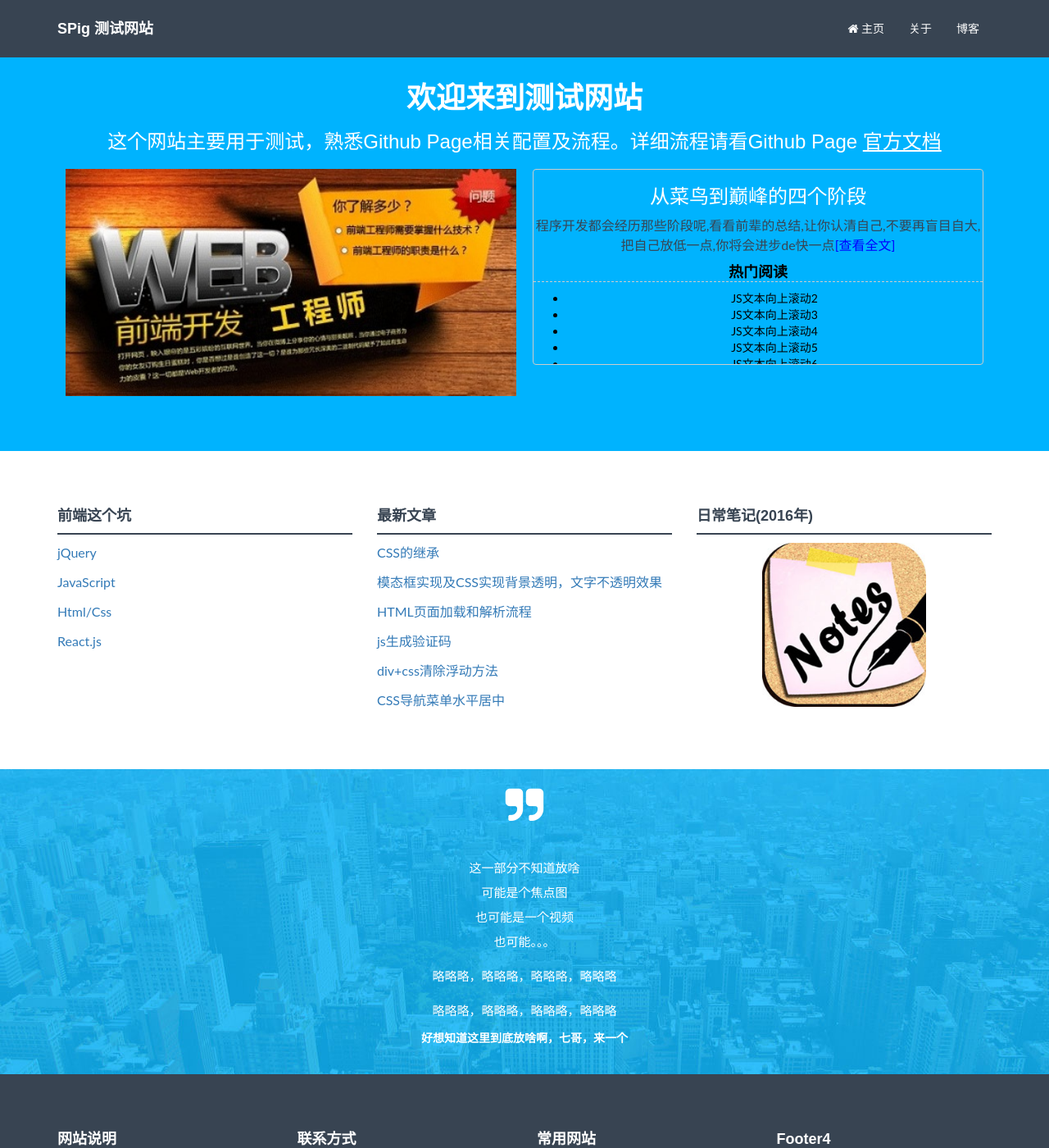
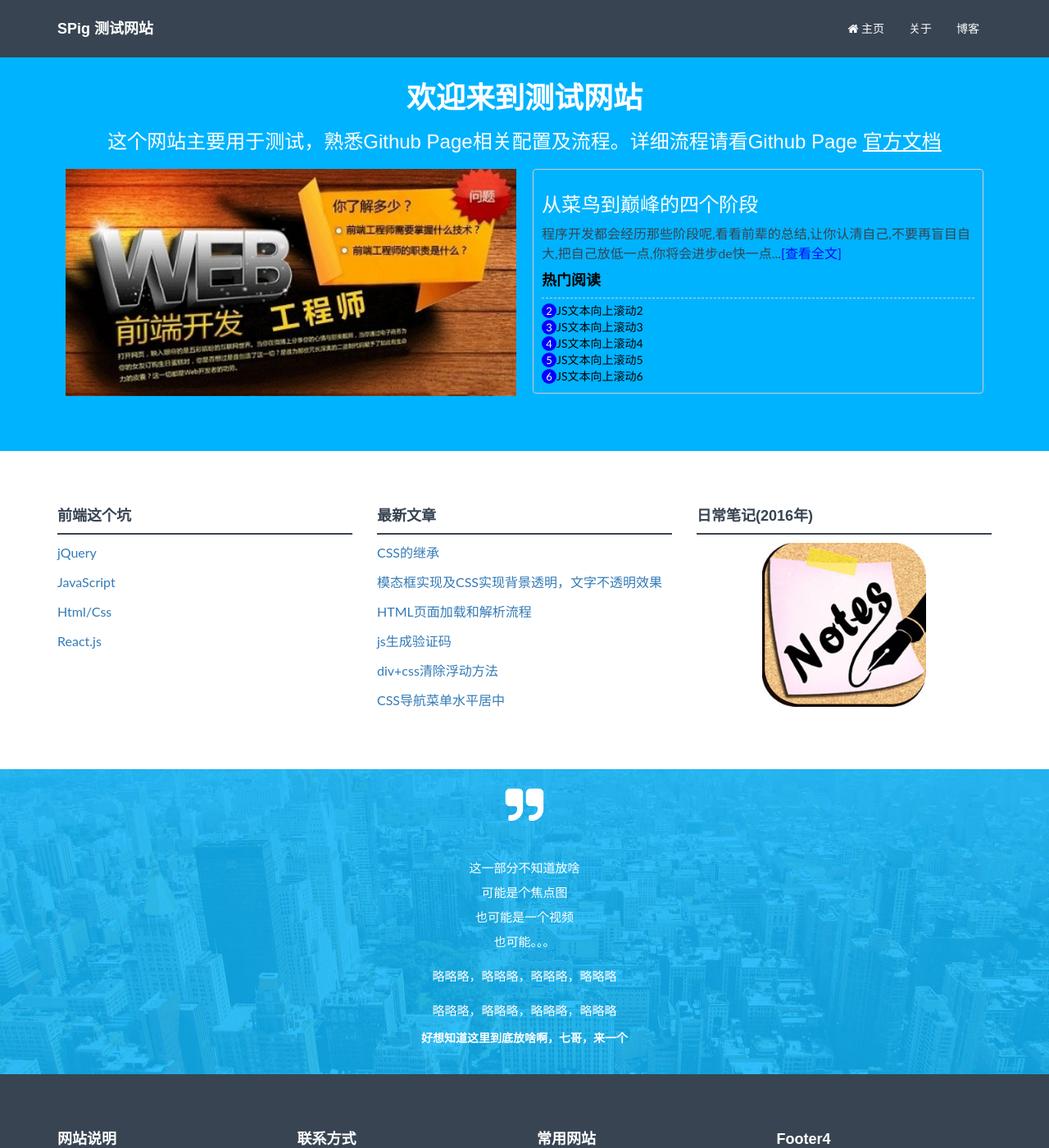
Before and after one commit to yaming042/yaming042.github.io, a Jekyll site: the page built from index.html, in a window 1280 px wide and 1400 px high. Shown: the whole window at 82% size. Built offline with Jekyll 4.4.1, drawn with Linux system fonts in a browser that asks for light colours; comment, search, counter and statistics services are not loaded.

Commit message:
change hp top

```diff
--- a/index.html
+++ b/index.html
@@ -36,17 +36,17 @@ tag: full_width
         <div class="top-right">
             <div class="top-text">
                 <h3>从菜鸟到巅峰的四个阶段</h3>
-                <p>程序开发都会经历那些阶段呢,看看前辈的总结,让你认清自己,不要再盲目自大,把自己放低一点,你将会进步de快一点<a href="#" style="color:blue;">[查看全文]</a></p>
+                <p>程序开发都会经历那些阶段呢,看看前辈的总结,让你认清自己,不要再盲目自大,把自己放低一点,你将会进步de快一点...<a href="#" style="color:blue;">[查看全文]</a></p>
                 <h4>热门阅读</h4>
                 <div class="roll-wrap" id="roll-wrap">
                     <ul>
-                        <li>JS文本向上滚动1</li>
-                        <li>JS文本向上滚动2</li>
-                        <li>JS文本向上滚动3</li>
-                        <li>JS文本向上滚动4</li>
-                        <li>JS文本向上滚动5</li>
-                        <li>JS文本向上滚动6</li>
-                        <li>JS文本向上滚动7</li>
+                        <li><span>1</span><a href="#">JS文本向上滚动1</a></li>
+                        <li><span>2</span><a href="#">JS文本向上滚动2</a></li>
+                        <li><span>3</span><a href="#">JS文本向上滚动3</a></li>
+                        <li><span>4</span><a href="#">JS文本向上滚动4</a></li>
+                        <li><span>5</span><a href="#">JS文本向上滚动5</a></li>
+                        <li><span>6</span><a href="#">JS文本向上滚动6</a></li>
+                        <li><span>7</span><a href="#">JS文本向上滚动7</a></li>
                     </ul>
                 </div>
             </div>
--- a/public/css/theme.css
+++ b/public/css/theme.css
@@ -601,11 +601,30 @@ a.demolink {
     border: 1px solid #ccc;
     border-radius: 4px;
     color: #000;
+    padding: 10px;
+    text-align: left;
 }
 .top-text h4{
     border-bottom: 1px dashed #ccc;
+    margin-bottom: 5px;
+    padding-bottom: 10px;
 }
 .roll-wrap{
-    height: 90px;
+    height: 100px;
     overflow: hidden;
 }
+.roll-wrap ul{padding:0;margin:0;}
+.roll-wrap ul li{list-style: none;}
+.roll-wrap a{color: #000;}
+.roll-wrap li span{
+    width: 18px;
+    height: 18px;
+    display: inline-block;
+    border-radius: 50%;
+    text-align: center;
+    line-height: 18px;
+    color: #fff;
+    background-color: blue;
+    font-size: 13px;
+}
+.roll-wrap a:hover{color: red;}
```
